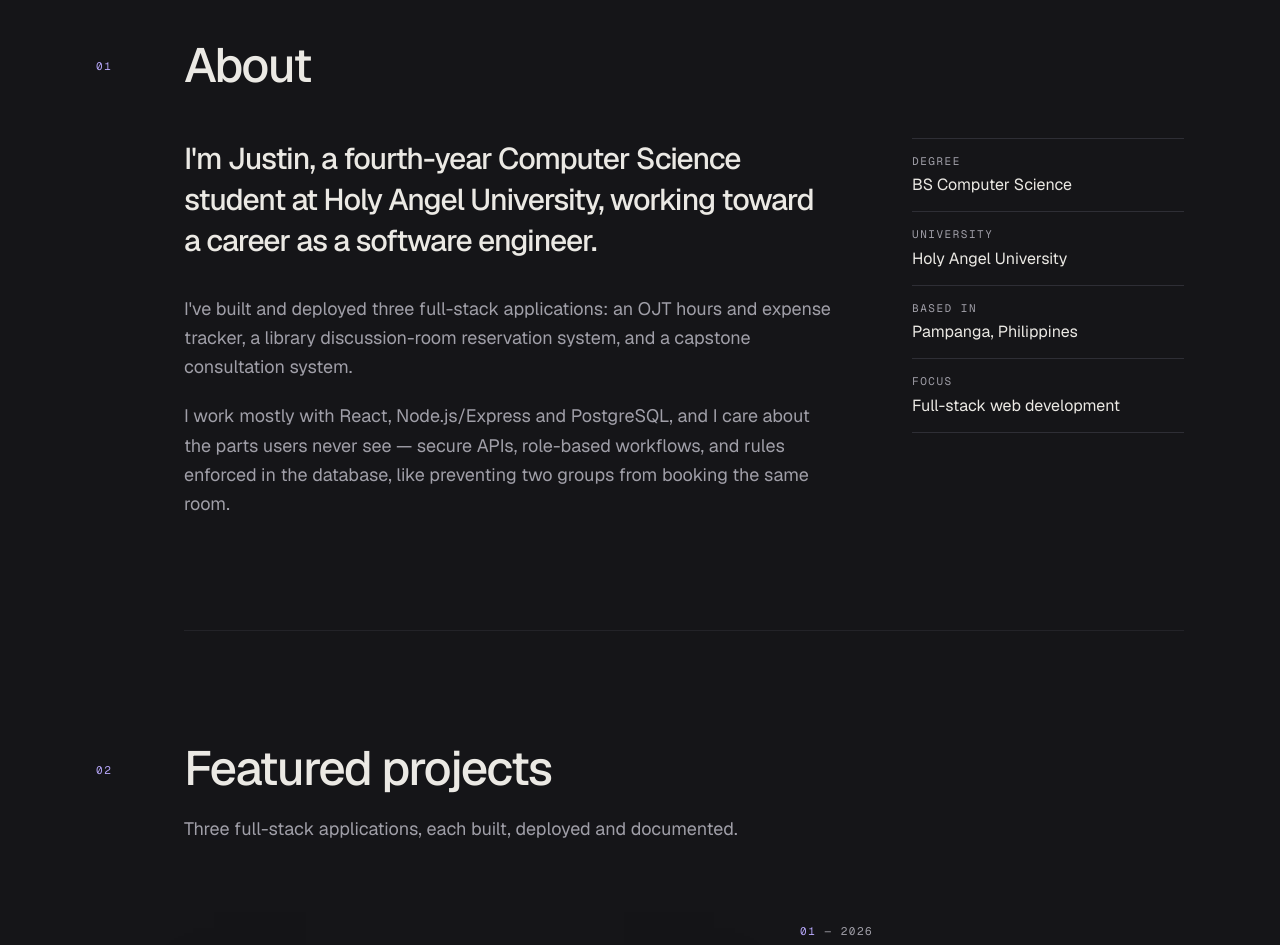
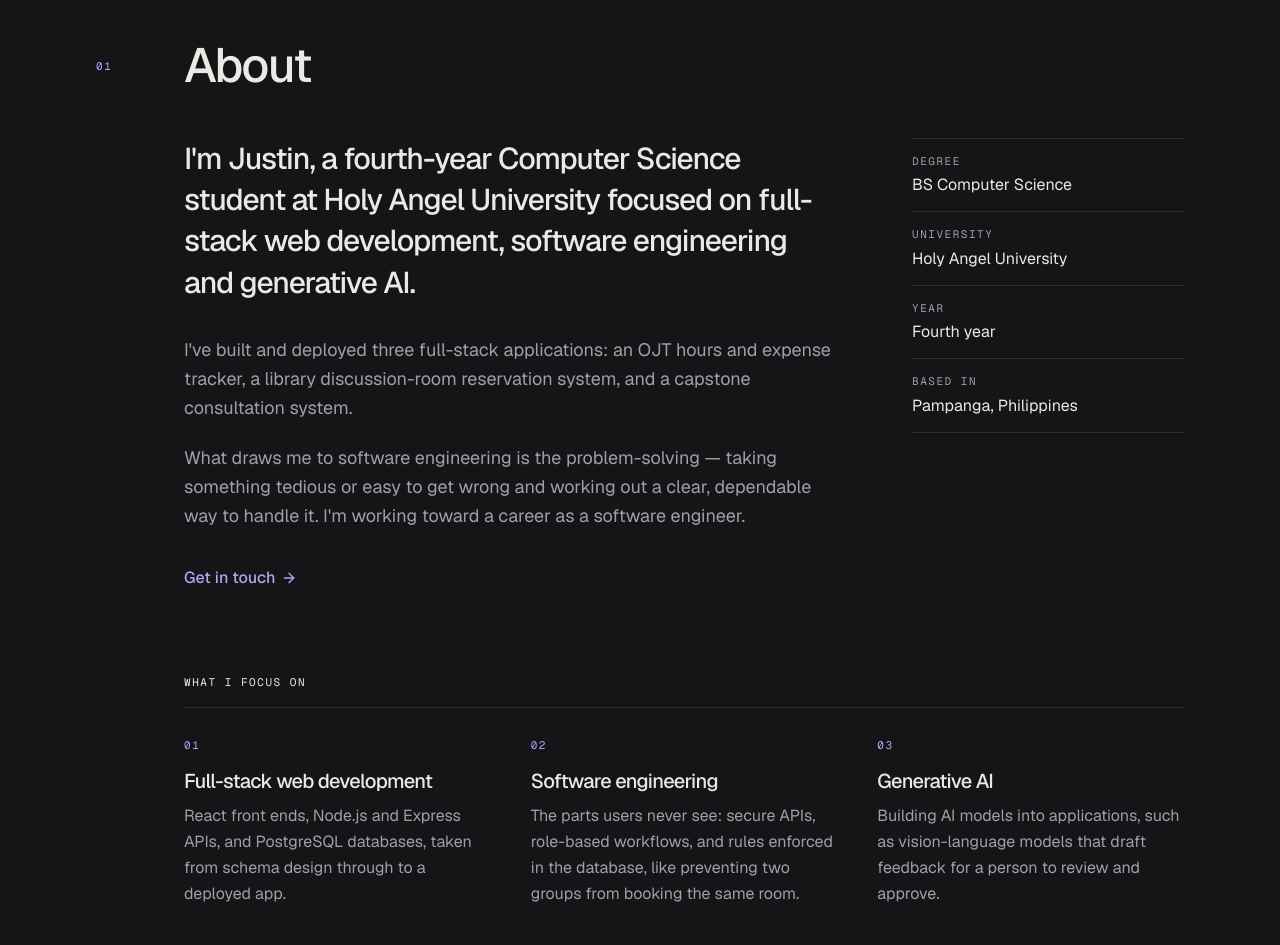
Before and after one commit to JustinNeri/Portfolio, a Next.js app: page / in a window 1280 px wide. Shown: the part 1340-2285 px from the top of the page. Built offline with nearby package versions, Linux system fonts and the light colour scheme.

Commit message:
ligt mode and dark mode

```diff
--- a/src/app/globals.css
+++ b/src/app/globals.css
@@ -2,8 +2,8 @@
 @import "tw-animate-css";
 @import "shadcn/tailwind.css";
 
-/* The site has a single dark theme, so `dark:` styles always apply. */
-@custom-variant dark (&:where(html, html *));
+/* Dark mode is the `dark` class on <html>, set by components/theme-toggle.tsx. */
+@custom-variant dark (&:where(.dark, .dark *));
 
 @theme inline {
   --color-background: var(--background);
@@ -36,11 +36,40 @@
 }
 
 /*
- * Palette: charcoal, off-white, and one quiet accent — purple.
+ * Palette: one quiet accent — purple — on off-white (light) or charcoal (dark).
  * `--ink` is the accent, used sparingly for labels, hovers and focus.
- * Buttons are off-white on charcoal so the purple stays subtle.
+ * Buttons use the text colour so the purple stays subtle.
  */
 :root {
+  color-scheme: light;
+  --background: #f6f5f1;
+  --foreground: #17171a;
+  --card: #ffffff;
+  --card-foreground: #17171a;
+  --popover: #ffffff;
+  --popover-foreground: #17171a;
+  --ink: #5a3fd6;
+  --primary: #17171a;
+  --primary-foreground: #f6f5f1;
+  --secondary: #eae8e2;
+  --secondary-foreground: #17171a;
+  --muted: #eae8e2;
+  --muted-foreground: #5d5c66;
+  --accent: #eae8e2;
+  --accent-foreground: #17171a;
+  --destructive: #c2410c;
+  --border: #d6d3cb;
+  --rule: #e3e0d9;
+  --input: #d6d3cb;
+  --ring: #5a3fd6;
+  --radius: 0.5rem;
+  /* Hero: glow behind the portrait, and the gradient on the surname. */
+  --hero-glow: rgb(124 96 240 / 0.42);
+  --name-from: #8468f5;
+  --name-to: #4a2fcf;
+}
+
+.dark {
   color-scheme: dark;
   --background: #151518;
   --foreground: #ebe9e4;
@@ -62,7 +91,9 @@
   --rule: #232328;
   --input: #2e2e35;
   --ring: #b3a4f5;
-  --radius: 0.5rem;
+  --hero-glow: rgb(112 84 232 / 0.58);
+  --name-from: #b7a6ff;
+  --name-to: #6648ea;
 }
 
 @layer base {
--- a/src/components/browser-frame.tsx
+++ b/src/components/browser-frame.tsx
@@ -19,7 +19,7 @@ export function BrowserFrame({
   return (
     <div
       className={cn(
-        "overflow-hidden rounded-lg border border-border bg-card shadow-[0_24px_60px_-30px_rgb(0_0_0/0.8)]",
+        "overflow-hidden rounded-lg border border-border bg-card shadow-[0_24px_60px_-30px_rgb(0_0_0/0.3)] dark:shadow-[0_24px_60px_-30px_rgb(0_0_0/0.8)]",
         className,
       )}
     >
--- a/src/components/sections/about.tsx
+++ b/src/components/sections/about.tsx
@@ -1,22 +1,36 @@
+import Link from "next/link";
+import { ArrowRight } from "lucide-react";
 import { Reveal } from "@/components/reveal";
 import { Section } from "@/components/section";
 import { about } from "@/data/portfolio";
 
+/**
+ * About: an opening statement and short bio beside the quick facts, then the
+ * focus areas as a numbered row, ending with a way to get in touch.
+ */
 export function About({ index }: { index: string }) {
-  const [lead, ...rest] = about.paragraphs;
-
   return (
     <Section id="about" index={index} title="About">
       <Reveal className="mt-12 grid gap-12 lg:grid-cols-[minmax(0,1fr)_17rem] lg:gap-20">
         <div className="max-w-2xl">
           <p className="font-display text-2xl leading-snug sm:text-3xl sm:leading-snug">
-            {lead}
+            {about.lead}
           </p>
           <div className="mt-8 space-y-5 text-lg leading-relaxed text-muted-foreground">
-            {rest.map((paragraph) => (
+            {about.paragraphs.map((paragraph) => (
               <p key={paragraph}>{paragraph}</p>
             ))}
           </div>
+          <Link
+            href="/#contact"
+            className="group mt-8 inline-flex items-center gap-1.5 py-1 font-medium text-ink"
+          >
+            Get in touch
+            <ArrowRight
+              aria-hidden="true"
+              className="size-4 transition-transform motion-safe:group-hover:translate-x-1"
+            />
+          </Link>
         </div>
 
         <dl className="self-start border-t border-border">
@@ -28,6 +42,23 @@ export function About({ index }: { index: string }) {
           ))}
         </dl>
       </Reveal>
+
+      {about.focusAreas.length > 0 ? (
+        <Reveal className="mt-16 lg:mt-20">
+          <h3 className="label pb-4 text-foreground">What I focus on</h3>
+          <ol className="grid border-t border-border md:grid-cols-3 md:gap-x-10">
+            {about.focusAreas.map((area, i) => (
+              <li key={area.title} className="border-b border-rule py-6 md:border-b-0 md:pb-0">
+                <span aria-hidden="true" className="label text-ink">
+                  {String(i + 1).padStart(2, "0")}
+                </span>
+                <p className="mt-3 font-display text-xl leading-snug">{area.title}</p>
+                <p className="mt-2 leading-relaxed text-muted-foreground">{area.description}</p>
+              </li>
+            ))}
+          </ol>
+        </Reveal>
+      ) : null}
     </Section>
   );
 }
--- a/src/components/sections/hero.tsx
+++ b/src/components/sections/hero.tsx
@@ -20,7 +20,7 @@ function HeroPoster() {
       {/* Purple glow behind the portrait: centred on phones, right on desktop. */}
       <div
         aria-hidden="true"
-        className="absolute inset-0 -z-10 bg-[radial-gradient(75%_45%_at_50%_24%,rgb(112_84_232/0.5),transparent_72%)] lg:bg-[radial-gradient(40%_76%_at_84%_50%,rgb(112_84_232/0.6),transparent_72%)]"
+        className="absolute inset-0 -z-10 bg-[radial-gradient(75%_45%_at_50%_24%,var(--hero-glow),transparent_72%)] lg:bg-[radial-gradient(40%_76%_at_84%_50%,var(--hero-glow),transparent_72%)]"
       />
 
       <div className="mx-auto grid w-full max-w-6xl items-end 2xl:max-w-[100rem] 2xl:px-14 gap-x-8 px-5 sm:px-8 lg:min-h-[min(90svh,60rem)] lg:grid-cols-[minmax(0,1.2fr)_minmax(0,0.8fr)]">
@@ -31,7 +31,7 @@ function HeroPoster() {
 
           <h1 id="hero-title" className="mt-5 whitespace-nowrap font-poster uppercase lg:mt-6">
             <span className="block text-[min(10.5vw,4.25rem)] leading-none xl:text-[5rem] 2xl:text-[6rem]">{givenNames}</span>
-            <span className="mt-1 block w-max bg-gradient-to-b from-[#b7a6ff] to-[#6648ea] bg-clip-text text-[min(19vw,7.5rem)] leading-[0.95] text-transparent xl:text-[8.75rem] 2xl:text-[9.75rem]">
+            <span className="mt-1 block w-max bg-gradient-to-b from-(--name-from) to-(--name-to) bg-clip-text text-[min(19vw,7.5rem)] leading-[0.95] text-transparent xl:text-[8.75rem] 2xl:text-[9.75rem]">
               {surname}
             </span>
           </h1>
--- a/src/components/site-header.tsx
+++ b/src/components/site-header.tsx
@@ -1,5 +1,6 @@
 import Link from "next/link";
 import { MobileNav } from "@/components/mobile-nav";
+import { ThemeToggle } from "@/components/theme-toggle";
 import { navLinks, site } from "@/data/portfolio";
 
 export type NavItem = { label: string; href: string; external?: boolean };
@@ -32,6 +33,7 @@ export function SiteHeader() {
           </span>
         </Link>
 
+        <div className="flex items-center gap-1 md:gap-5">
           <nav aria-label="Main" className="hidden md:block">
             <ul className="flex items-center gap-8 text-sm">
               {items.map((item) => (
@@ -58,7 +60,9 @@ export function SiteHeader() {
             </ul>
           </nav>
 
+          <ThemeToggle />
           <MobileNav items={items} />
+        </div>
       </div>
     </header>
   );
--- /dev/null
+++ b/src/components/theme-toggle.tsx
@@ -0,0 +1,38 @@
+"use client";
+
+import { Moon, Sun } from "lucide-react";
+import { Button } from "@/components/ui/button";
+
+/** Must match the inline script in app/layout.tsx. */
+const STORAGE_KEY = "theme";
+
+/**
+ * Switches between dark and light mode and remembers the choice. The current
+ * theme is the `dark` class on <html>, so the icons are swapped with CSS and
+ * the button renders the same on the server and in the browser.
+ */
+export function ThemeToggle({ className }: { className?: string }) {
+  function toggle() {
+    const root = document.documentElement;
+    const next = root.classList.contains("dark") ? "light" : "dark";
+    root.classList.toggle("dark", next === "dark");
+    try {
+      localStorage.setItem(STORAGE_KEY, next);
+    } catch {
+      // Storage can be unavailable (private mode); the switch still works for this visit.
+    }
+  }
+
+  return (
+    <Button
+      variant="ghost"
+      size="icon-lg"
+      onClick={toggle}
+      aria-label="Switch between dark and light mode"
+      className={className}
+    >
+      <Sun aria-hidden="true" className="hidden size-5 dark:block" />
+      <Moon aria-hidden="true" className="size-5 dark:hidden" />
+    </Button>
+  );
+}
--- a/src/data/portfolio.ts
+++ b/src/data/portfolio.ts
@@ -185,19 +185,46 @@ export const site: SiteConfig = {
 };
 
 // ── About ────────────────────────────────────────────────────────────────
-// Based on the Professional Summary in your CV.
+// Who you are, what you focus on, and how you work. Based on your CV summary
+// and what you told me.
 
 export const about = {
+  /** The large opening statement. */
+  lead: "I'm Justin, a fourth-year Computer Science student at Holy Angel University focused on full-stack web development, software engineering and generative AI.",
+
   paragraphs: [
-    "I'm Justin, a fourth-year Computer Science student at Holy Angel University, working toward a career as a software engineer.",
     "I've built and deployed three full-stack applications: an OJT hours and expense tracker, a library discussion-room reservation system, and a capstone consultation system.",
-    "I work mostly with React, Node.js/Express and PostgreSQL, and I care about the parts users never see — secure APIs, role-based workflows, and rules enforced in the database, like preventing two groups from booking the same room.",
+    "What draws me to software engineering is the problem-solving — taking something tedious or easy to get wrong and working out a clear, dependable way to handle it. I'm working toward a career as a software engineer.",
   ],
+
+  /** The three things you do, shown as a row under the introduction. */
+  focusAreas: [
+    {
+      title: "Full-stack web development",
+      description:
+        "React front ends, Node.js and Express APIs, and PostgreSQL databases, taken from schema design through to a deployed app.",
+    },
+    {
+      title: "Software engineering",
+      description:
+        "The parts users never see: secure APIs, role-based workflows, and rules enforced in the database, like preventing two groups from booking the same room.",
+    },
+    {
+      // TODO(justin): you asked for generative AI to be included. This line is
+      // based on your TulongGuro description (a vision-language model drafting
+      // feedback that a teacher reviews). No public code backs it up yet, so
+      // adjust it to describe the generative AI work you have actually done.
+      title: "Generative AI",
+      description:
+        "Building AI models into applications, such as vision-language models that draft feedback for a person to review and approve.",
+    },
+  ],
+
   facts: [
     { label: "Degree", value: "BS Computer Science" },
     { label: "University", value: "Holy Angel University" },
+    { label: "Year", value: "Fourth year" },
     { label: "Based in", value: "Pampanga, Philippines" },
-    { label: "Focus", value: "Full-stack web development" },
   ],
 };
 
@@ -659,6 +686,12 @@ export const skillGroups: SkillGroup[] = [
       },
       { name: "Rate limiting", usedIn: ["workbud", "consulttrack"], confirmed: true },
       {
+        name: "Generative AI integration",
+        usedIn: [],
+        confirmed: true,
+        note: "You told me you do generative AI (TulongGuro integrates a vision-language model). Not verifiable from a public repo yet.",
+      },
+      {
         name: "Python",
         usedIn: [],
         confirmed: true,
```
Also changed, not shown: src/app/layout.tsx (+12 -3 lines), 1 other file (tests, documents, lock files or other folders). Lines whose indentation alone changed are shown as unchanged.
